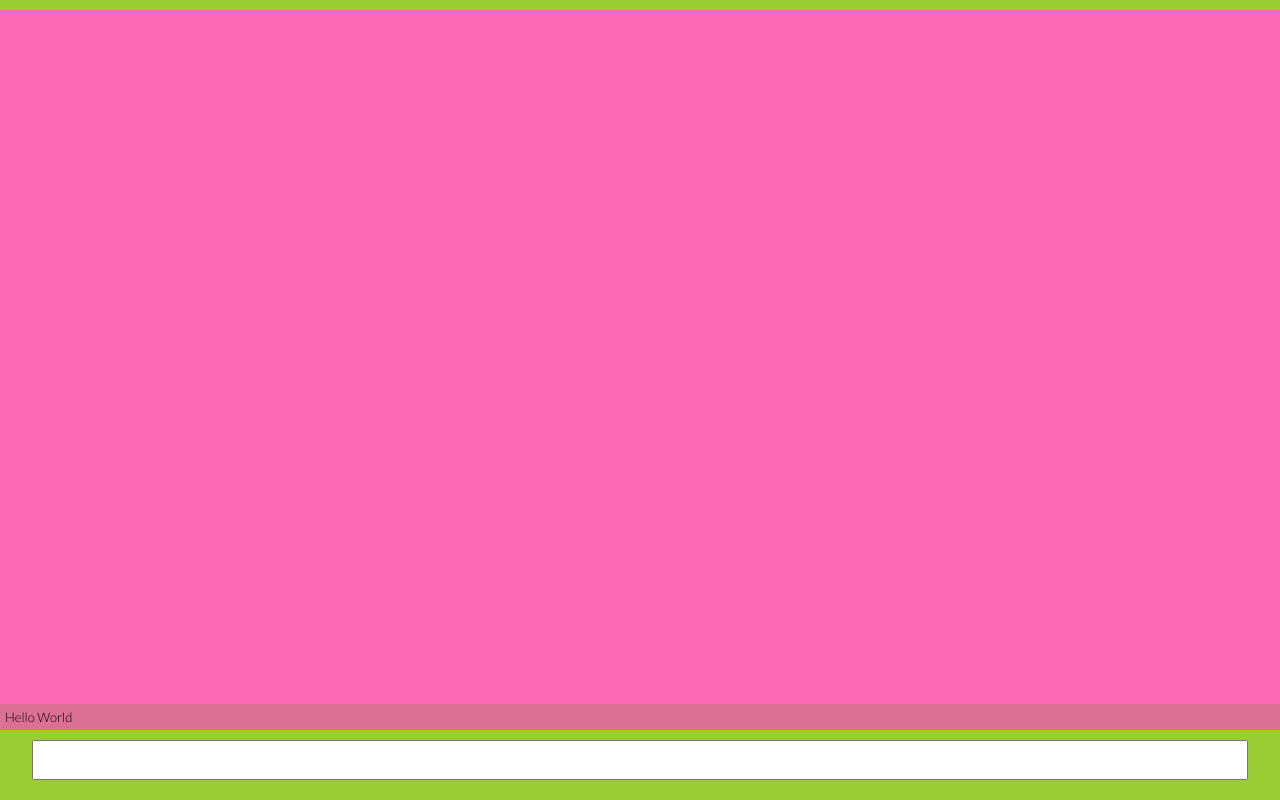
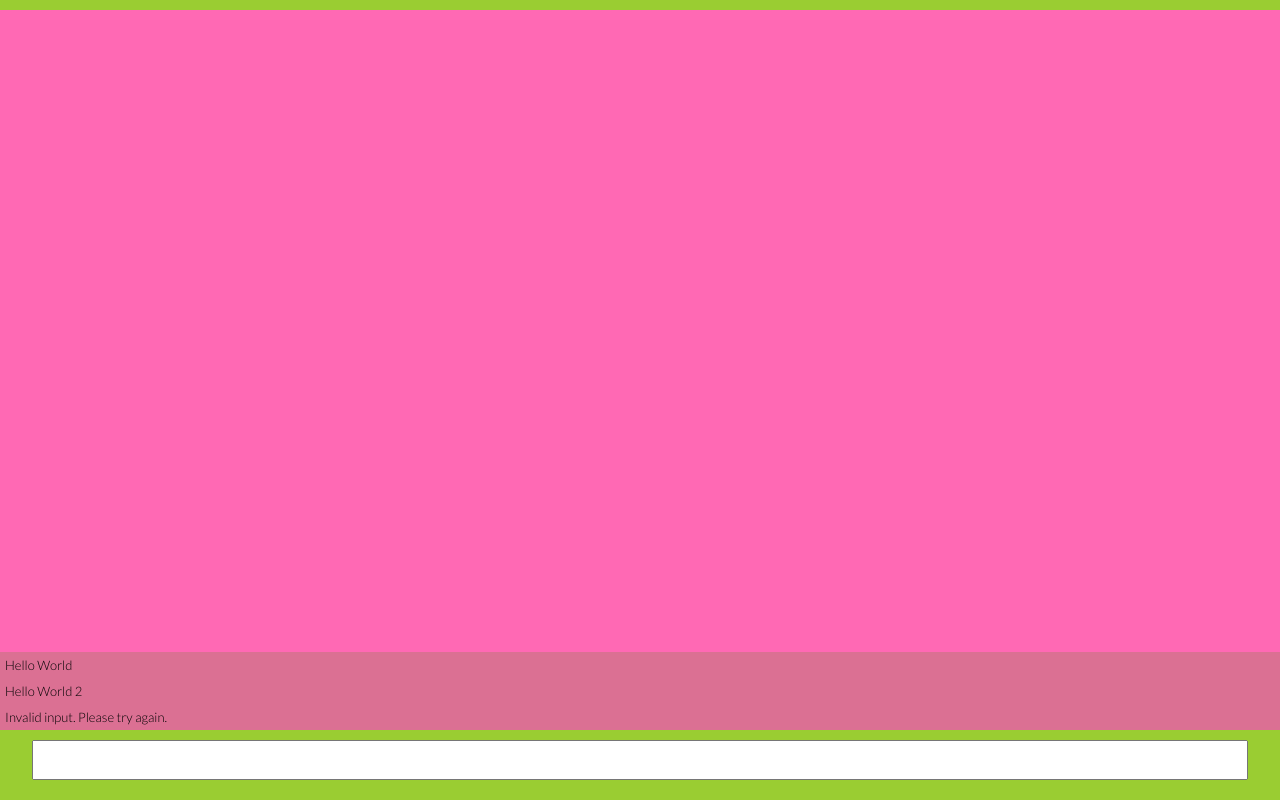
Before and after one commit to michael-dollosa/challonge-cli-gui, a React (Create React App) app: page / in a window 1280 px wide. Built offline with nearby package versions, Linux system fonts and the light colour scheme; no server answers.

Commit message:
added input log feature

```diff
--- a/src/components/CommandInput/CommandInput.js
+++ b/src/components/CommandInput/CommandInput.js
@@ -1,15 +1,32 @@
 import { useState } from 'react'
+import { pushLogs } from '../../redux/logs/logs.action'
+
+import { connect } from 'react-redux'
 import './CommandInput.scss'
 
-const CommandInput = () => {
+const CommandInput = ({ pushLogs }) => {
   const [inputValue, setInputValue] = useState("")
 
   const handleInputValue = (event) => {
     setInputValue(event.target.value)
   }
+
+  const submitInput = (event) => {
+    event.preventDefault()
+    //edit me (when additional features like parsing input is added)
+    const data = {
+      type: "text",
+      data: inputValue
+    }
+    pushLogs(data)
+
+    //reset input
+    setInputValue("")
+  }
+
   return(
     <section className="command_input-container">
-      <form action="">
+      <form onSubmit={ event => submitInput(event) }>
         <input
           type="text"
           value={ inputValue }
@@ -20,4 +37,7 @@ const CommandInput = () => {
   )
 }
 
-export default CommandInput
+const mapDispatchToProps = dispatch => ({
+  pushLogs: data => dispatch(pushLogs(data))
+})
+export default connect(null, mapDispatchToProps)(CommandInput)
--- a/src/components/CommandResult/CommandResult.js
+++ b/src/components/CommandResult/CommandResult.js
@@ -1,15 +1,26 @@
-
-
 import ResultItem from '../ResultItem/ResultItem'
+import { useEffect } from 'react'
+import { connect } from 'react-redux'
 import './CommandResult.scss'
 
-const CommandResult = () => {
+const CommandResult = ({ logs }) => {
 
+  const generatedLogs = logs.map(item => (
+    <ResultItem item={ item } />
+  ))
+
+  useEffect(() => {
+
+  }, [logs])
   return(
     <section className="command_result-container">
-      <ResultItem />
+      { generatedLogs }
     </section>
   )
 }
 
-export default CommandResult
+const mapStateToProps = state => ({
+  logs: state.logs
+})
+
+export default connect(mapStateToProps)(CommandResult)
--- a/src/components/CommandResult/CommandResult.scss
+++ b/src/components/CommandResult/CommandResult.scss
@@ -4,7 +4,7 @@
   background-color: hotpink;
 
   display: flex;
-  flex-direction: column-reverse;
+  flex-direction: column;
   align-items: flex-start;
-  justify-content: flex-start;
+  justify-content: flex-end;
 }
--- a/src/components/ResultItem/ResultItem.js
+++ b/src/components/ResultItem/ResultItem.js
@@ -2,11 +2,32 @@
 import Text from '../Text/Text'
 import './ResultItem.scss'
 
-const ResultItem = () => {
+const ResultItem = ({ item }) => {
+  console.log("item", item)
+  /**
+   item format
+   itme ={
+     type: "text",
+     data
+   }
 
+   data depends on type of item
+   */
+
+   const renderItem = item => {
+     switch(item.type){
+       case "text":
+         return(
+           <Text data={ item.data } />
+         )
+
+        default:
+          return <Text data="Invalid input. Please try again." />
+     }
+   }
   return(
     <section className="result_item-container">
-      <Text data={"Hello World"} />
+      { renderItem(item) }
     </section>
   )
 }
--- a/src/components/Text/Text.js
+++ b/src/components/Text/Text.js
@@ -1,7 +1,6 @@
 import './Text.scss'
 
-const Text = ({data}) => {
-
+const Text = ({ data }) => {
   return(
     <p className="logs-text">
       { data }
--- a/src/redux/logs/logs.reducer.js
+++ b/src/redux/logs/logs.reducer.js
@@ -1,8 +1,16 @@
 //set default state to avoid state being undefined
 const DEFAULT_STATE = [
   {
-    type: "",
-    data: null
+    type: "text",
+    data: "Hello World"
+  },
+  {
+    type: "text",
+    data: "Hello World 2"
+  },
+  {
+    type: "not text",
+    data: "Hello World"
   }
 ]
 
@@ -22,10 +30,7 @@ const chatReducer = (state = DEFAULT_STATE, action) => {
   switch(action.type) {
     case 'SET_LOGS':
       //sample return value
-      return {
-        state: [...state, ...action.payload]
-      }
-
+      return [...state, action.payload]
     default:
       return state
   }
```
